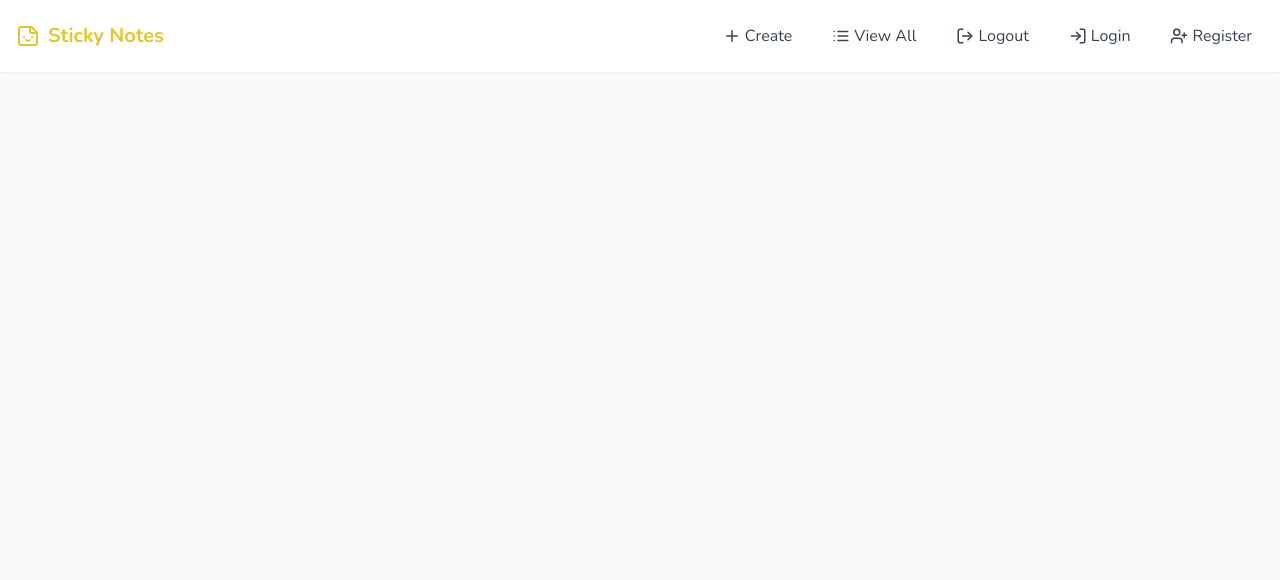
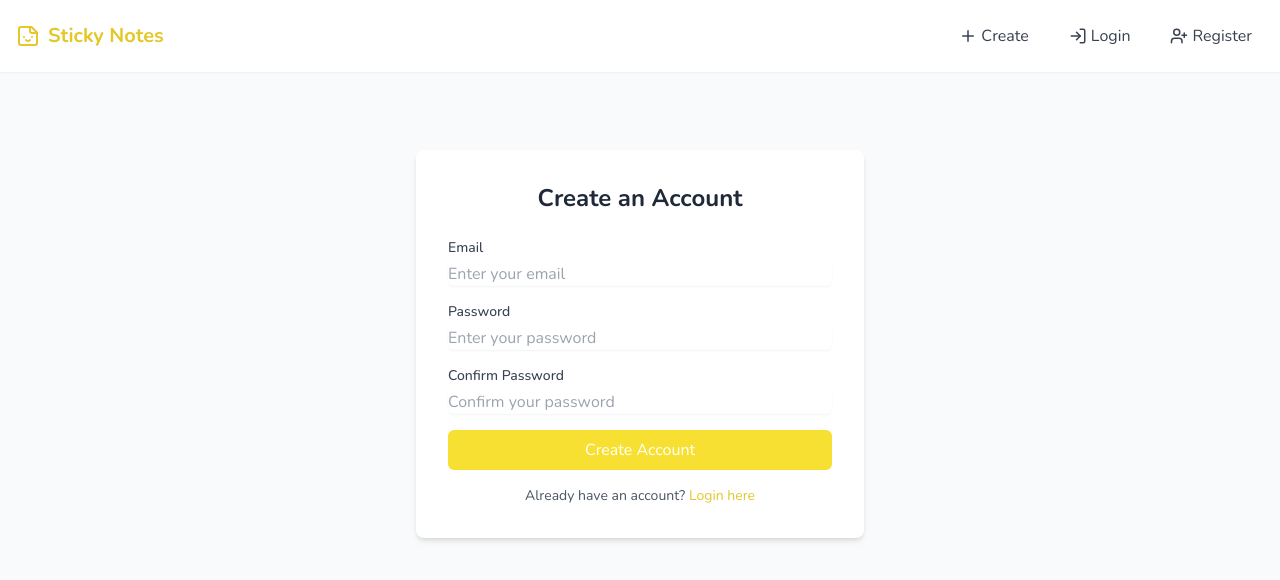
Before and after one commit to gabischool/Week15_NoteTakingApp_Auth, a React (Vite) app: page /Register in a window 1280 px wide. Shown: the top 580 px of the page. Built offline with nearby package versions, Linux system fonts and the light colour scheme.

Commit message:
finished

```diff
--- a/src/App.jsx
+++ b/src/App.jsx
@@ -14,21 +14,25 @@ const App = () => {
 
           <Routes>
             <Route path="/login" element={
+              <ProtectedRoute requireAuth={false}>
                 <Login />
+              </ProtectedRoute>
             } />
             <Route path="/Register" element={
+              <ProtectedRoute requireAuth={false}>
                 <Register />
+              </ProtectedRoute>
             }/>
 
 
             {/* protected routes,we need to use protectedroutes component */}
             <Route path="/notes" element={
-            <ProtectedRoute requireAuth>
+            <ProtectedRoute requireAuth={true}>
                <ViewNotes />
             </ProtectedRoute>
           } />
             <Route path="/" element={
-              <ProtectedRoute requireAuth>
+              <ProtectedRoute requireAuth={true}>
                 <CreateNote />
               </ProtectedRoute>
             } />
--- a/src/components/Navbar.jsx
+++ b/src/components/Navbar.jsx
@@ -48,10 +48,15 @@ const Navbar = () => {
                       : "hover:bg-gray-100 text-gray-700"
                   }`}
                 >
+
+
+
                   <Plus size={18} />
                   <span>Create</span>
                 </Link>
 
+               { isAuthenticated && (
+                <>
                 <Link
                   to="/notes"
                   className={`flex items-center gap-1 px-3 py-2 rounded-md transition-colors ${
@@ -71,8 +76,15 @@ const Navbar = () => {
                   <LogOut size={18} />
                   <span>Logout</span>
                 </button>
+                </>
+              )}
 
 
+
+
+
+               {!isAuthenticated && (
+                <>
                 <Link
                   to="/login"
                   className={`flex items-center gap-1 px-3 py-2 rounded-md transition-colors ${
@@ -81,6 +93,7 @@ const Navbar = () => {
                       : "hover:bg-gray-100 text-gray-700"
                   }`}
                 >
+
                   <LogIn size={18} />
                   <span>Login</span>
                 </Link>
@@ -96,6 +109,8 @@ const Navbar = () => {
                   <UserPlus size={18} />
                   <span>Register</span>
                 </Link>
+                </>
+              )}
 
           </div>
         </nav>
--- a/src/components/auth/ProtectedRoute.jsx
+++ b/src/components/auth/ProtectedRoute.jsx
@@ -1,11 +1,11 @@
-import { Navigate, useLocation } from "react-router-dom";
+import { Navigate  } from "react-router-dom";
 import { useSelector } from "react-redux";
 
 const ProtectedRoute = ({ children, requireAuth }) => {
-  const { isAuthenticated, loading } = useSelector((state) => state.auth);
+  const { isAuthenticated, status } = useSelector((state) => state.auth);
 
   // Show loading state while checking authentication
-  if (loading) {
+  if (status==="loading") {
     return (
       <div className="flex items-center justify-center min-h-[60vh]">
         <div className="text-center">
--- a/src/pages/Login.jsx
+++ b/src/pages/Login.jsx
@@ -16,12 +16,12 @@ const Login = () => {
   const dispatch = useDispatch();
   const navigate = useNavigate();
   //react hook form
-  const { Login, handleSubmit, formState: { errors } } = useForm({
+  const { register, handleSubmit, formState: { errors } } = useForm({
     resolver: zodResolver(loginSchema),
   });
 
  // function to send user data to the redeux
- const onsubmit=async (data) => {
+ const onSubmit =async (data) => {
   try{
     await dispatch(login(data)).unwrap();
   }catch (error) {
@@ -36,7 +36,7 @@ const Login = () => {
           Login to Your Account
         </h2>
 
-        <form className="space-y-4">
+        <form className="space-y-4" onSubmit={handleSubmit(onSubmit)}>
           <div>
             <label
               htmlFor="email"
@@ -47,6 +47,7 @@ const Login = () => {
             <input
               type="email"
               id="email"
+              {...register("email")}
               className="mt-1 block w-full rounded-md border-gray-300 shadow-sm focus:border-yellow-500 focus:ring-yellow-500"
               placeholder="Enter your email"
             />
@@ -62,6 +63,7 @@ const Login = () => {
             <input
               type="password"
               id="password"
+              {...register("password")}
               className="mt-1 block w-full rounded-md border-gray-300 shadow-sm focus:border-yellow-500 focus:ring-yellow-500"
               placeholder="Enter your password"
             />
--- a/src/pages/Register.jsx
+++ b/src/pages/Register.jsx
@@ -3,24 +3,25 @@ import{z} from "zod";
 import { zodResolver } from "@hookform/resolvers/zod";
 import{ useDispatch, useSelector } from "react-redux";
 import { useNavigate } from "react-router-dom";
-import { Register } from "../store/slices/authSlice";
+import { RegisterUser } from "../store/slices/authSlice";
+import { RegisterSchema } from "../schema/authSchema";
 
-const register =() => {
+const Register =() => {
   const dispatch = useDispatch();
   const navigate = useNavigate
 
 
 //react hook form
-  const { Register, handleSubmit, formState: { errors } } = useForm({
+  const { register, handleSubmit, formState: { errors } } = useForm({
     resolver: zodResolver(RegisterSchema),
   });
 
 
 
-  //function to send data to redux
+  //function to send data to redx
   const onRegister= async (data) => {
     try {
-      await dispatch(Register(data)).unwrap();
+      await dispatch(RegisterUser(data)).unwrap();
     } catch (error) {
       console.log( error)
     }
@@ -48,7 +49,7 @@ const register =() => {
             <input
               type="email"
               id="email"
-              {...Register("email")}
+              {...register("email")}
               className="mt-1 block w-full rounded-md border-gray-300 shadow-sm focus:border-yellow-500 focus:ring-yellow-500"
               placeholder="Enter your email"
             />
@@ -64,7 +65,7 @@ const register =() => {
             <input
               type="password"
               id="password"
-              {...Register("password")}
+              {...register("password")}
               className="mt-1 block w-full rounded-md border-gray-300 shadow-sm focus:border-yellow-500 focus:ring-yellow-500"
               placeholder="Enter your password"
             />
@@ -80,7 +81,7 @@ const register =() => {
             <input
               type="password"
               id="confirmPassword"
-              {...Register("confirmPassword")}
+              {...register("confirmPassword")}
               className="mt-1 block w-full rounded-md border-gray-300 shadow-sm focus:border-yellow-500 focus:ring-yellow-500"
               placeholder="Confirm your password"
             />
--- a/src/schema/authSchema.js
+++ b/src/schema/authSchema.js
@@ -5,7 +5,7 @@ export const loginSchema = z.object({
   password: z.string().min(1, "Password is required"),
 });
 
-export const registerSchema = z
+export const RegisterSchema = z
   .object({
     email: z.string().min(1, "Email is required").email("Invalid email format"),
     password: z
--- a/src/store/slices/authSlice.js
+++ b/src/store/slices/authSlice.js
@@ -40,7 +40,7 @@ export const login = createAsyncThunk(
 );
 
 // TODO: Implement register thunk
-export const Register = createAsyncThunk(
+export const RegisterUser = createAsyncThunk(
   "auth/Register",
   async (userData, { rejectWithValue }) => {
     // TODO: Implement registration functionality
@@ -71,7 +71,7 @@ export const logout = createAsyncThunk(
 const initialState = {
   user: null,
   isAuthenticated: false,
-  loading: true,
+  status: "idle",
   error: null,
 };
 
@@ -123,17 +123,17 @@ const authSlice = createSlice({
 
     // TODO: Add cases for register
     builder
-    .addCase(Register.pending, (state) => {
+    .addCase(RegisterUser.pending, (state) => {
       state.status = "loading";
       state.userull;
     })
-    .addCase(Register.fulfilled, (state, action) => {
+    .addCase(RegisterUser.fulfilled, (state, action) => {
       state.status = "succeeded";
       state.user = action.payload;
       state.isAuthenticated = true;
       state.error = null;
     })
-    .addCase(Register.rejected, (state) => {
+    .addCase(RegisterUser.rejected, (state) => {
       state.status = "failed";
       state.error=action.error.message;
     })
```
Also changed, not shown: 1 other file (tests, documents, lock files or other folders).
